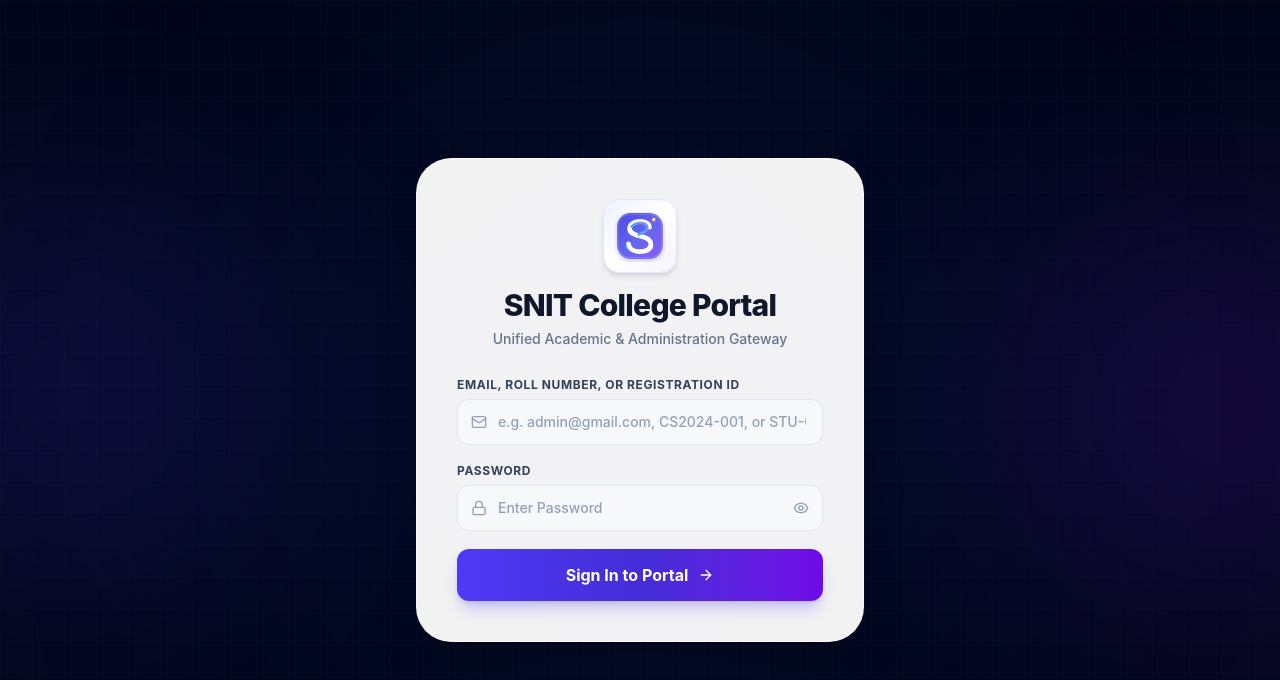
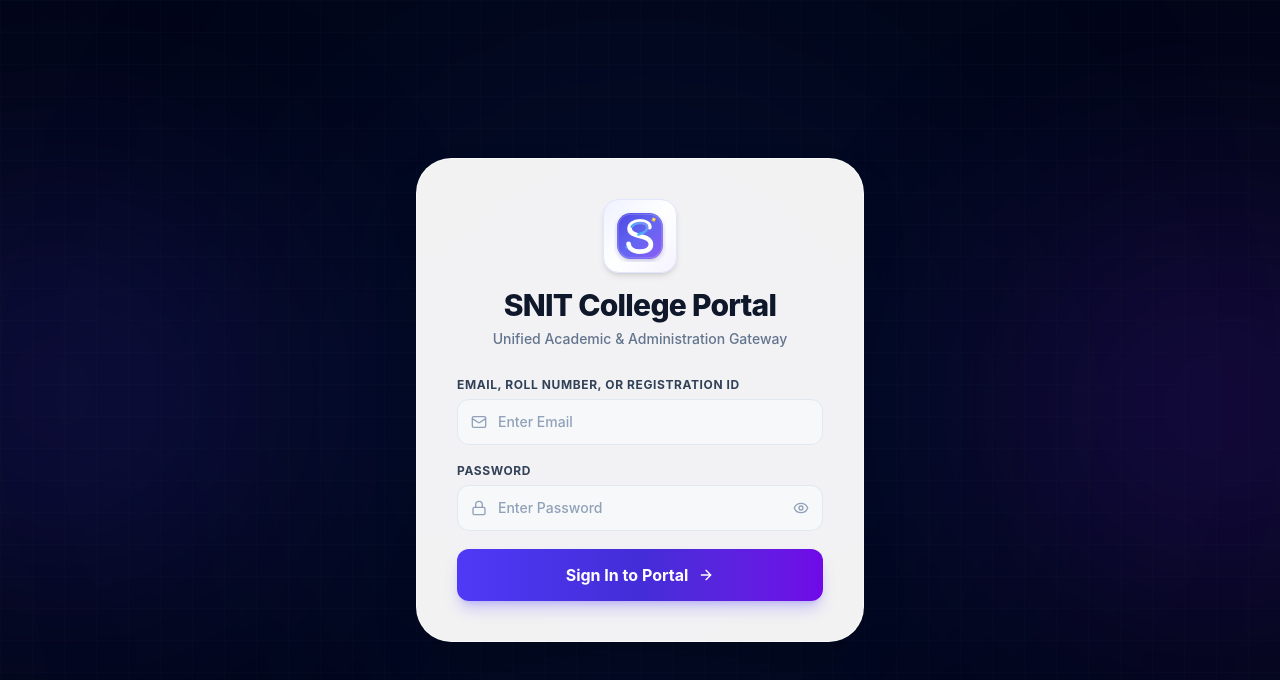
Before and after one commit to Karankumawa/student-attendance-web, a React (Vite) app in the folder frontend/: page / in a window 1280 px wide. Shown: the top 680 px of the page. Built offline with nearby package versions, Linux system fonts and the light colour scheme; no server answers.

Commit message:
initial commit

```diff
--- a/frontend/src/views/LoginView.jsx
+++ b/frontend/src/views/LoginView.jsx
@@ -99,7 +99,7 @@ export const LoginView = () => {
                 type="text"
                 value={email}
                 onChange={handleInputChange(setEmail)}
-                placeholder="e.g. admin@gmail.com, CS2024-001, or STU-CS2024001"
+                placeholder="Enter Email"
                 required
                 autoCapitalize="none"
                 spellCheck="false"
```
